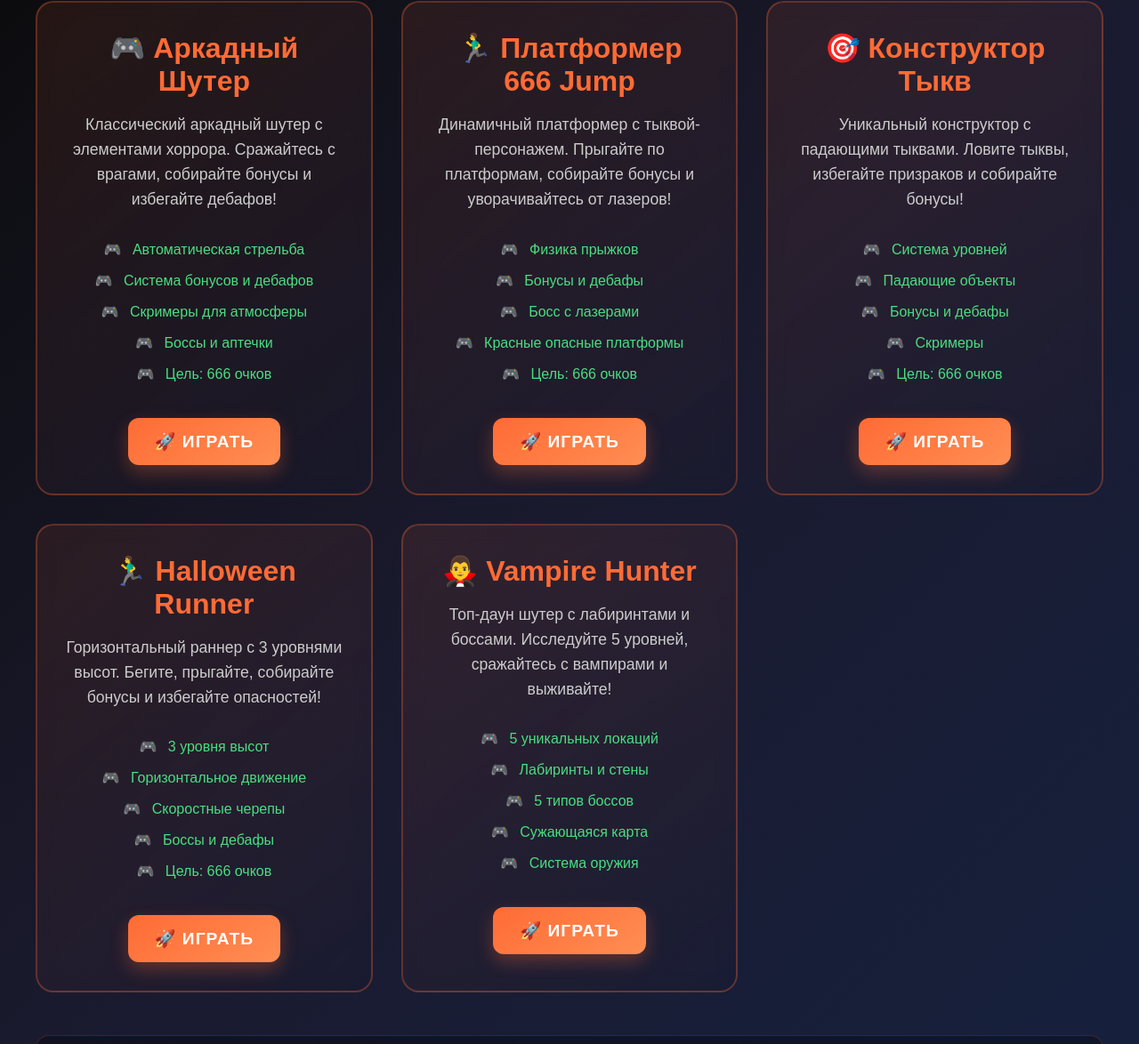
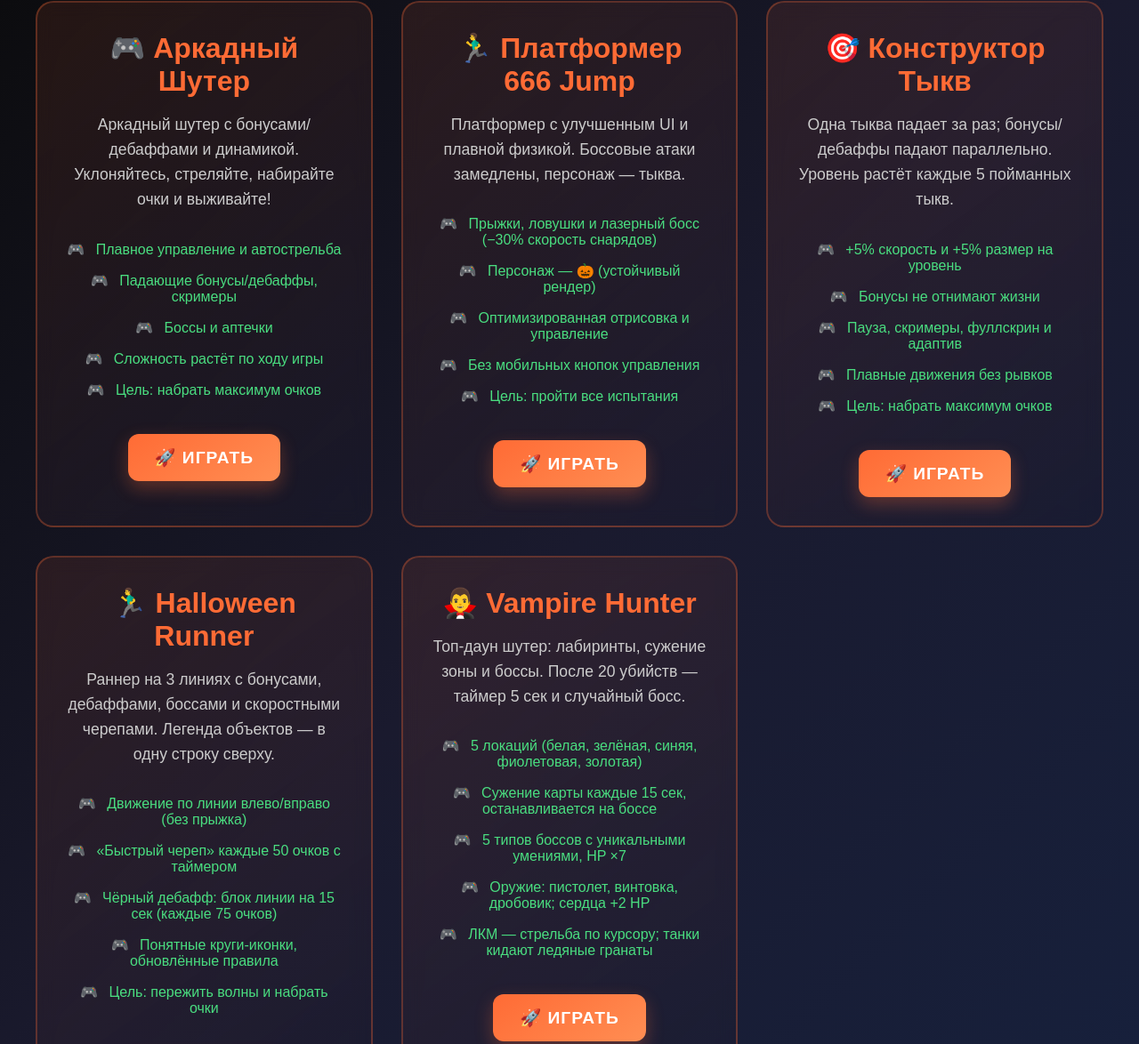
Before and after one commit to ioffida/bv-hallowen2025, a plain HTML site: page index.html in a window 1280 px wide. Shown: the part 193-1367 px from the top of the page at 89% size. Drawn offline with Linux system fonts and the light colour scheme.

Commit message:
Add files via upload

```diff
--- a/index.html
+++ b/index.html
@@ -150,15 +150,15 @@
             <div class="game-card">
                 <h2 class="game-title">🎮 Аркадный Шутер</h2>
                 <p class="game-description">
-                    Классический аркадный шутер с элементами хоррора.
-                    Сражайтесь с врагами, собирайте бонусы и избегайте дебафов!
+                    Аркадный шутер с бонусами/дебаффами и динамикой.
+                    Уклоняйтесь, стреляйте, набирайте очки и выживайте!
                 </p>
                 <ul class="game-features">
-                    <li>Автоматическая стрельба</li>
-                    <li>Система бонусов и дебафов</li>
-                    <li>Скримеры для атмосферы</li>
+                    <li>Плавное управление и автострельба</li>
+                    <li>Падающие бонусы/дебаффы, скримеры</li>
                     <li>Боссы и аптечки</li>
-                    <li>Цель: 666 очков</li>
+                    <li>Сложность растёт по ходу игры</li>
+                    <li>Цель: набрать максимум очков</li>
                 </ul>
                 <a href="game1.html" class="play-button">🚀 ИГРАТЬ</a>
             </div>
@@ -167,15 +167,15 @@
             <div class="game-card">
                 <h2 class="game-title">🏃‍♂️ Платформер 666 Jump</h2>
                 <p class="game-description">
-                    Динамичный платформер с тыквой-персонажем.
-                    Прыгайте по платформам, собирайте бонусы и уворачивайтесь от лазеров!
+                    Платформер с улучшенным UI и плавной физикой.
+                    Боссовые атаки замедлены, персонаж — тыква.
                 </p>
                 <ul class="game-features">
-                    <li>Физика прыжков</li>
-                    <li>Бонусы и дебафы</li>
-                    <li>Босс с лазерами</li>
-                    <li>Красные опасные платформы</li>
-                    <li>Цель: 666 очков</li>
+                    <li>Прыжки, ловушки и лазерный босс (−30% скорость снарядов)</li>
+                    <li>Персонаж — 🎃 (устойчивый рендер)</li>
+                    <li>Оптимизированная отрисовка и управление</li>
+                    <li>Без мобильных кнопок управления</li>
+                    <li>Цель: пройти все испытания</li>
                 </ul>
                 <a href="game2.html" class="play-button">🚀 ИГРАТЬ</a>
             </div>
@@ -184,15 +184,15 @@
             <div class="game-card">
                 <h2 class="game-title">🎯 Конструктор Тыкв</h2>
                 <p class="game-description">
-                    Уникальный конструктор с падающими тыквами.
-                    Ловите тыквы, избегайте призраков и собирайте бонусы!
+                    Одна тыква падает за раз; бонусы/дебаффы падают параллельно.
+                    Уровень растёт каждые 5 пойманных тыкв.
                 </p>
                 <ul class="game-features">
-                    <li>Система уровней</li>
-                    <li>Падающие объекты</li>
-                    <li>Бонусы и дебафы</li>
-                    <li>Скримеры</li>
-                    <li>Цель: 666 очков</li>
+                    <li>+5% скорость и +5% размер на уровень</li>
+                    <li>Бонусы не отнимают жизни</li>
+                    <li>Пауза, скримеры, фуллскрин и адаптив</li>
+                    <li>Плавные движения без рывков</li>
+                    <li>Цель: набрать максимум очков</li>
                 </ul>
                 <a href="game3.html" class="play-button">🚀 ИГРАТЬ</a>
             </div>
@@ -201,15 +201,15 @@
             <div class="game-card">
                 <h2 class="game-title">🏃‍♂️ Halloween Runner</h2>
                 <p class="game-description">
-                    Горизонтальный раннер с 3 уровнями высот.
-                    Бегите, прыгайте, собирайте бонусы и избегайте опасностей!
+                    Раннер на 3 линиях с бонусами, дебаффами, боссами и скоростными черепами.
+                    Легенда объектов — в одну строку сверху.
                 </p>
                 <ul class="game-features">
-                    <li>3 уровня высот</li>
-                    <li>Горизонтальное движение</li>
-                    <li>Скоростные черепы</li>
-                    <li>Боссы и дебафы</li>
-                    <li>Цель: 666 очков</li>
+                    <li>Движение по линии влево/вправо (без прыжка)</li>
+                    <li>«Быстрый череп» каждые 50 очков с таймером</li>
+                    <li>Чёрный дебафф: блок линии на 15 сек (каждые 75 очков)</li>
+                    <li>Понятные круги-иконки, обновлённые правила</li>
+                    <li>Цель: пережить волны и набрать очки</li>
                 </ul>
                 <a href="game4.html" class="play-button">🚀 ИГРАТЬ</a>
             </div>
@@ -218,15 +218,15 @@
             <div class="game-card">
                 <h2 class="game-title">🧛‍♂️ Vampire Hunter</h2>
                 <p class="game-description">
-                    Топ-даун шутер с лабиринтами и боссами.
-                    Исследуйте 5 уровней, сражайтесь с вампирами и выживайте!
+                    Топ-даун шутер: лабиринты, сужение зоны и боссы.
+                    После 20 убийств — таймер 5 сек и случайный босс.
                 </p>
                 <ul class="game-features">
-                    <li>5 уникальных локаций</li>
-                    <li>Лабиринты и стены</li>
-                    <li>5 типов боссов</li>
-                    <li>Сужающаяся карта</li>
-                    <li>Система оружия</li>
+                    <li>5 локаций (белая, зелёная, синяя, фиолетовая, золотая)</li>
+                    <li>Сужение карты каждые 15 сек, останавливается на боссе</li>
+                    <li>5 типов боссов с уникальными умениями, HP ×7</li>
+                    <li>Оружие: пистолет, винтовка, дробовик; сердца +2 HP</li>
+                    <li>ЛКМ — стрельба по курсору; танки кидают ледяные гранаты</li>
                 </ul>
                 <a href="game5.html" class="play-button">🚀 ИГРАТЬ</a>
             </div>
```
Also changed, not shown: game5.html (+61 -37 lines), game3.html (line endings or trailing spaces), game4.html (line endings or trailing spaces).
